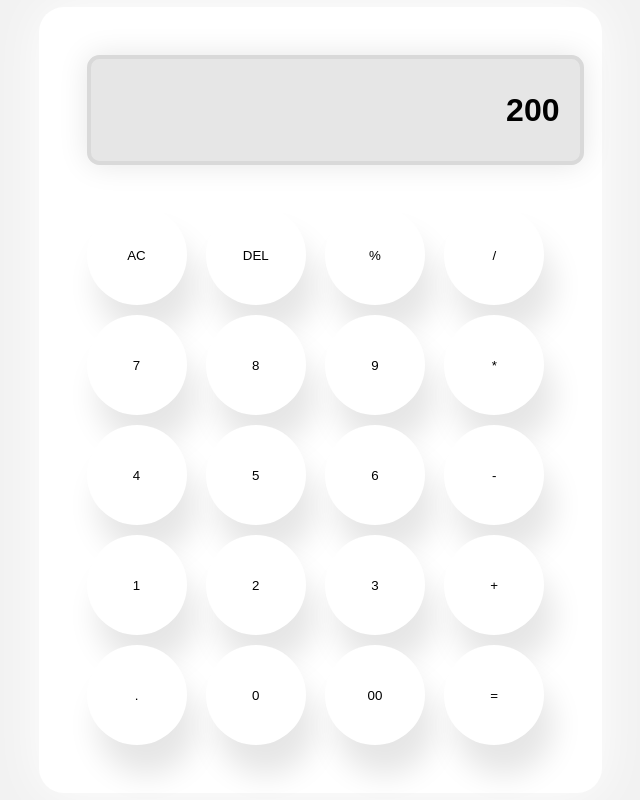
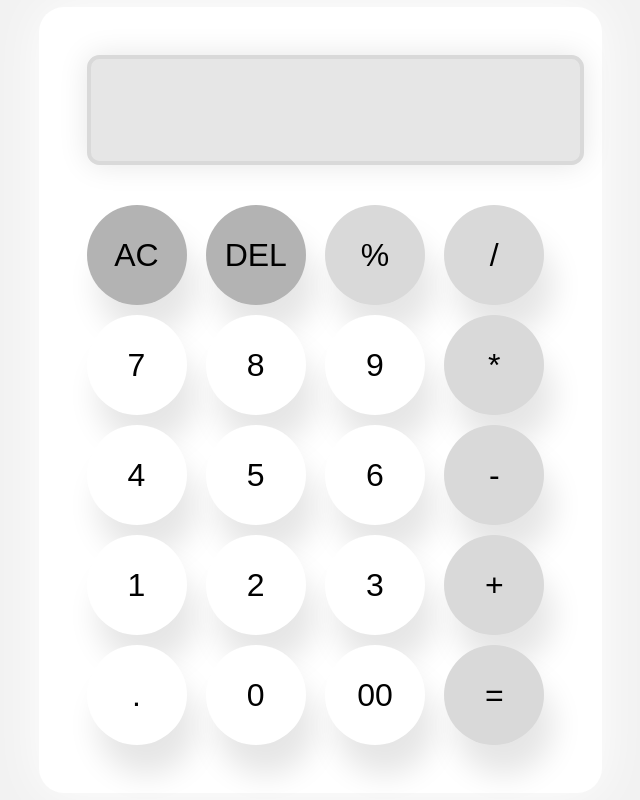
Before and after one commit to jonNTV/timi18html, a plain HTML site: page index.html in a window 1280 px wide. Shown: the whole page, without its empty margins (320-960 px from the left). Drawn offline with Linux system fonts and the light colour scheme.

Commit message:
styling changes

```diff
--- a/index.html
+++ b/index.html
@@ -8,7 +8,7 @@
   </head>
   <body>
     <div class="calculator">
-      <input type="text" readonly class="display" value="200" />
+      <input type="text" readonly class="display" />
       <div class="keys">
         <button onclick="clearAll()" class="clear">AC</button>
         <button onclick="deleteLast()" class="del">DEL</button>
--- a/index.js
+++ b/index.js
@@ -5,6 +5,7 @@ let selectedOperator = null;
 
 function clearAll() {
     display.value = 0;
+    asfmsklfmasklfmasmklasdfmaslfsaf
 };
 
 function updateDisplay(num){
--- a/styles.css
+++ b/styles.css
@@ -31,6 +31,7 @@ button {
     background-color: white;
     transition: 75ms ease-in;
     cursor: pointer;
+    font-size: 2rem
 }
 
 button:hover {
@@ -53,3 +54,19 @@ button:hover {
     font-size: 2rem;
     font-weight: bold;
 }
+
+.operator {
+    background-color: hsl(0, 0%, 85%);
+}
+
+.clear, .del {
+    background-color: hsl(0, 0%, 70%);
+}
+
+.clear:hover, .operator:hover ,.del:hover {
+    background-color: hsl(0, 0%, 60%);
+}
+
+.clear:active, .del:active,.operator:active, button:active {
+    background-color: hsl(0, 0%, 99%);
+}
```
